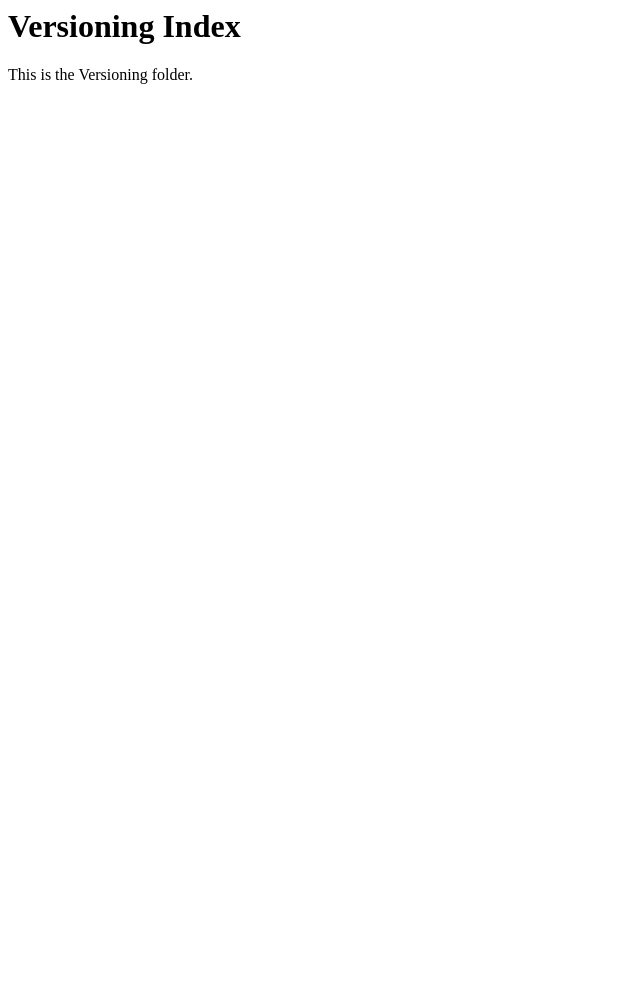
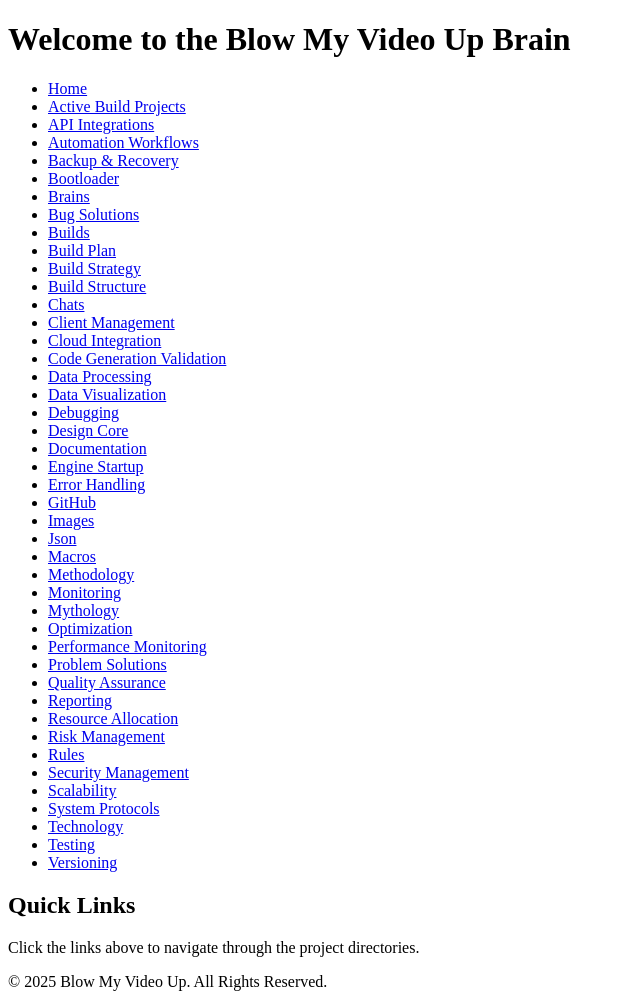
Before and after one commit to BlowMyVideoUp/ChatGPT_Extended_Brain, a plain HTML site: page index.html in a window 1280 px wide. Shown: the whole page, without its empty margins (0-640 px from the left). Before the commit the page ends 800 px from the top, so only its background shows below. Drawn offline with Linux system fonts and the light colour scheme.

Commit message:
Update index.html

```diff
--- a/index.html
+++ b/index.html
@@ -1 +1,76 @@
-<html><body><h1>Versioning Index</h1><p>This is the Versioning folder.</p></body></html>
+<!DOCTYPE html>
+<html lang="en">
+<head>
+    <meta charset="UTF-8">
+    <meta name="viewport" content="width=device-width, initial-scale=1.0">
+    <meta http-equiv="X-UA-Compatible" content="ie=edge">
+    <title>Brain Index</title>
+    <link rel="stylesheet" href="style.css"> <!-- Link to your styles if available -->
+</head>
+<body>
+
+    <header>
+        <h1>Welcome to the Blow My Video Up Brain</h1>
+        <nav>
+            <ul>
+                <li><a href="home.html">Home</a></li>
+                <li><a href="Active%20Build%20Projects/index.html">Active Build Projects</a></li>
+                <li><a href="API_Integrations/index.html">API Integrations</a></li>
+                <li><a href="Automation_Workflows/index.html">Automation Workflows</a></li>
+                <li><a href="Backup_Recovery/index.html">Backup & Recovery</a></li>
+                <li><a href="Bootloader/index.html">Bootloader</a></li>
+                <li><a href="Brains/index.html">Brains</a></li>
+                <li><a href="Bug_Solutions/index.html">Bug Solutions</a></li>
+                <li><a href="Builds/index.html">Builds</a></li>
+                <li><a href="Build_Plan/index.html">Build Plan</a></li>
+                <li><a href="Build_Strategy/index.html">Build Strategy</a></li>
+                <li><a href="Build_Structure/index.html">Build Structure</a></li>
+                <li><a href="Chats/index.html">Chats</a></li>
+                <li><a href="Client_Management/index.html">Client Management</a></li>
+                <li><a href="Cloud_Integration/index.html">Cloud Integration</a></li>
+                <li><a href="Code_Generation_Validation/index.html">Code Generation Validation</a></li>
+                <li><a href="Data_Processing/index.html">Data Processing</a></li>
+                <li><a href="Data_Visualization/index.html">Data Visualization</a></li>
+                <li><a href="Debugging/index.html">Debugging</a></li>
+                <li><a href="Design_Core/index.html">Design Core</a></li>
+                <li><a href="Documentation/index.html">Documentation</a></li>
+                <li><a href="Engine_Startup/index.html">Engine Startup</a></li>
+                <li><a href="Error_Handling/index.html">Error Handling</a></li>
+                <li><a href="GitHub/index.html">GitHub</a></li>
+                <li><a href="Images/index.html">Images</a></li>
+                <li><a href="Json/index.html">Json</a></li>
+                <li><a href="Macros/index.html">Macros</a></li>
+                <li><a href="Methodology/index.html">Methodology</a></li>
+                <li><a href="Monitoring/index.html">Monitoring</a></li>
+                <li><a href="Mythology/index.html">Mythology</a></li>
+                <li><a href="Optimization/index.html">Optimization</a></li>
+                <li><a href="Performance_Monitoring/index.html">Performance Monitoring</a></li>
+                <li><a href="Problem_Solutions/index.html">Problem Solutions</a></li>
+                <li><a href="Quality_Assurance/index.html">Quality Assurance</a></li>
+                <li><a href="Reporting/index.html">Reporting</a></li>
+                <li><a href="Resource_Allocation/index.html">Resource Allocation</a></li>
+                <li><a href="Risk_Management/index.html">Risk Management</a></li>
+                <li><a href="Rules/index.html">Rules</a></li>
+                <li><a href="Security_Management/index.html">Security Management</a></li>
+                <li><a href="Scalability/index.html">Scalability</a></li>
+                <li><a href="System_Protocols/index.html">System Protocols</a></li>
+                <li><a href="Technology/index.html">Technology</a></li>
+                <li><a href="Testing/index.html">Testing</a></li>
+                <li><a href="Versioning/index.html">Versioning</a></li>
+            </ul>
+        </nav>
+    </header>
+
+    <main>
+        <section>
+            <h2>Quick Links</h2>
+            <p>Click the links above to navigate through the project directories.</p>
+        </section>
+    </main>
+
+    <footer>
+        <p>© 2025 Blow My Video Up. All Rights Reserved.</p>
+    </footer>
+
+</body>
+</html>
```
